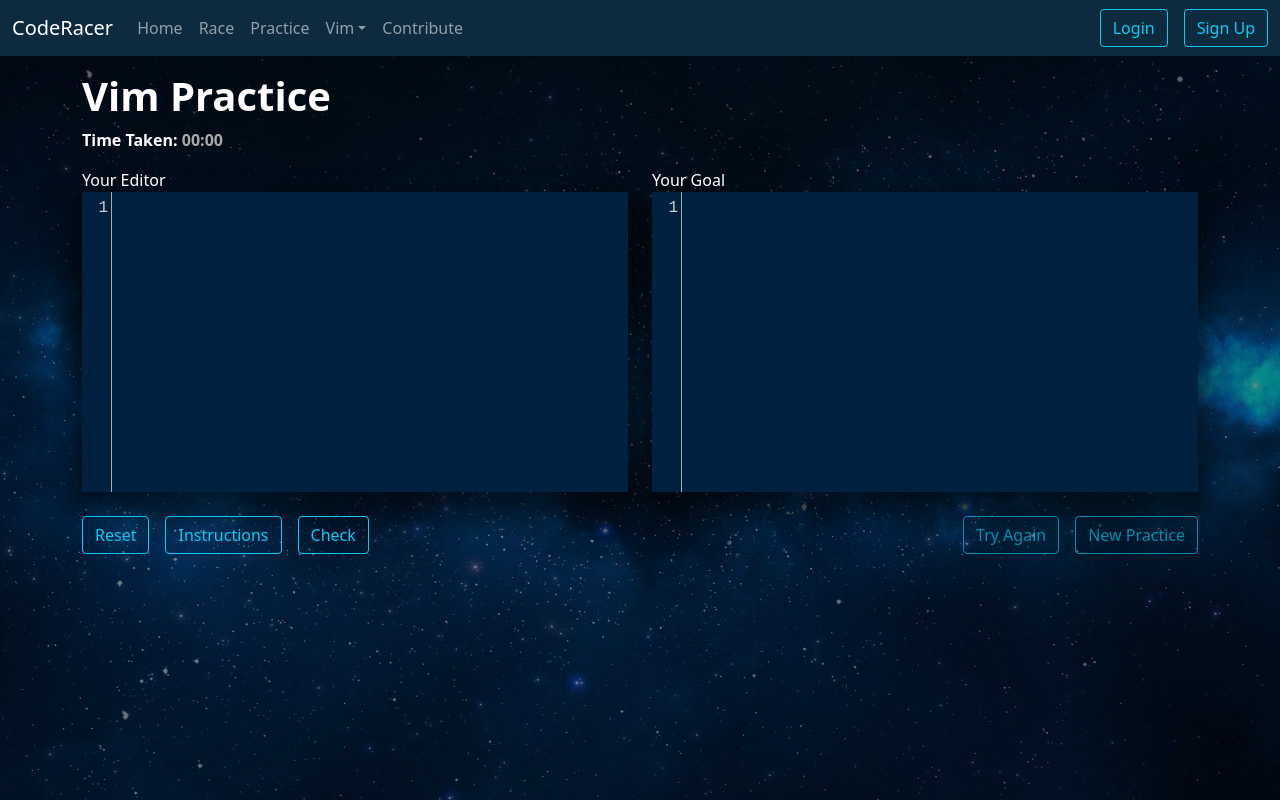
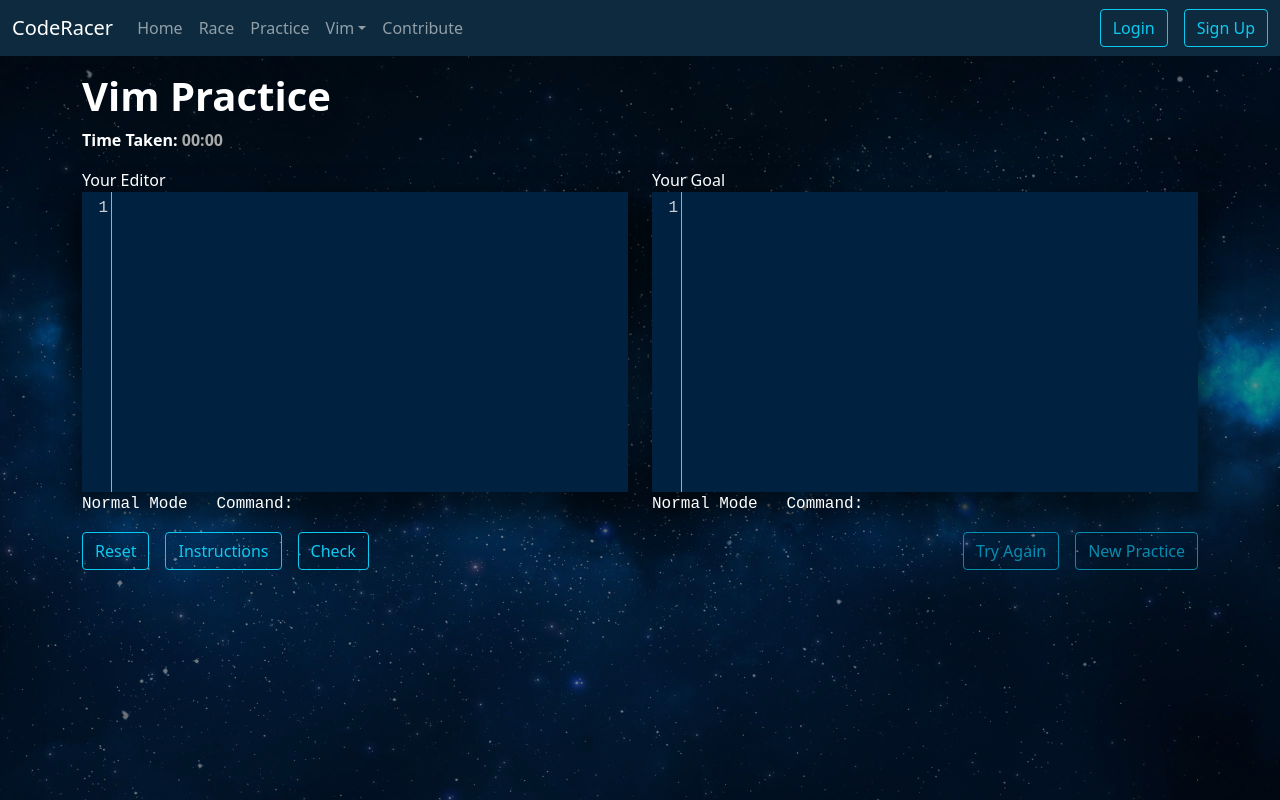
Before and after one commit to Graphcalibur/kfc-orbital-2021, a React (Create React App) app in the folder client/: page /vim/practice in a window 1280 px wide. Built offline with nearby package versions, Linux system fonts and the light colour scheme; no server answers.

Commit message:
Vim Editor now shows commands typed in

```diff
--- a/client/src/pages/Vim/components/Vim.jsx
+++ b/client/src/pages/Vim/components/Vim.jsx
@@ -1,4 +1,4 @@
-import React from "react";
+import React, { Component } from "react";
 import { Controlled as CodeMirror } from "react-codemirror2";
 
 import "codemirror/lib/codemirror.css";
@@ -8,7 +8,6 @@ import "codemirror/keymap/vim";
 import "codemirror/mode/clike/clike";
 import "codemirror/mode/python/python";
 
-const Vim = (props) => {
 const language_to_mode = {
   Java: "text/x-java",
   Python: "python",
@@ -16,23 +15,61 @@ const Vim = (props) => {
   None: "xml" /* trust me on this */,
 };
 
-  const options = {
+class Vim extends Component {
+  state = {
+    options: {
       theme: "cobalt",
       lineNumbers: true,
       keyMap: "vim",
-    mode: language_to_mode[props.language],
-    readOnly: props.read_only,
+      mode: language_to_mode[this.props.language],
+      readOnly: this.props.read_only,
+    },
+    mode: "Normal",
+    command: "",
+    command_done: false,
   };
 
+  render() {
     return (
+      <div>
         <CodeMirror
-      value={props.text}
-      options={options}
-      onBeforeChange={props.onVimChange}
+          value={this.props.text}
+          options={this.state.options}
+          editorDidMount={(editor) => {
+            editor.on("vim-mode-change", (new_mode) => {
+              const mode_name = new_mode["mode"];
+              this.setState({
+                mode:
+                  mode_name.charAt(0).toUpperCase() + mode_name.substring(1),
+              });
+            });
+            editor.on("vim-keypress", (key) => {
+              const { command } = this.state;
+              const new_command =
+                this.state.command_done ||
+                command === "<Esc>" ||
+                command === ":"
+                  ? key
+                  : this.state.command + key;
+              this.setState({ command: new_command, command_done: false });
+            });
+
+            editor.on("vim-command-done", () => {
+              this.setState({
+                command_done: true,
+              });
+            });
+          }}
+          onBeforeChange={this.props.onVimChange}
           onChange={(editor, data, value) => {}}
-      className="box mb-4"
+          className="box"
         />
+        <p className="text code">
+          {this.state.mode} Mode &nbsp; Command: {this.state.command}
+        </p>
+      </div>
     );
-};
+  }
+}
 
 export default Vim;
```
Lines whose indentation alone changed are shown as unchanged.
